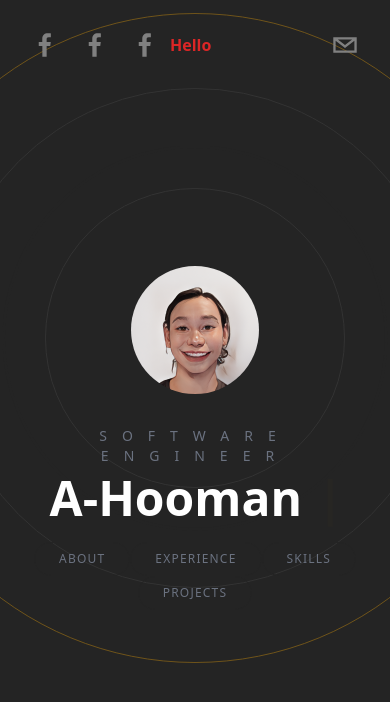
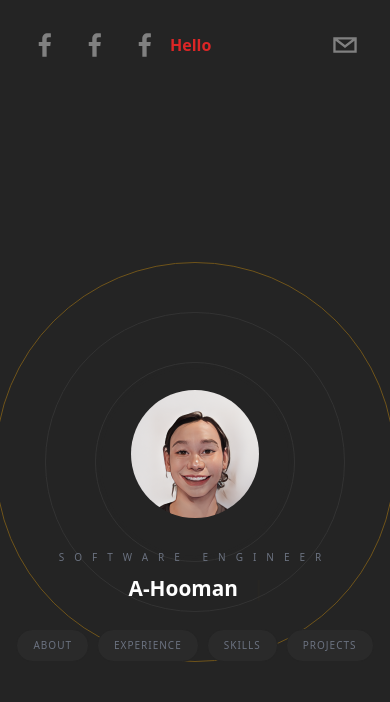
Before and after one commit to agsjorda/argie-portfolio, a Next.js app: page / in a window 390 px wide. Shown: the top 702 px of the page. Built offline with nearby package versions, Linux system fonts and the light colour scheme.

Commit message:
added about section

```diff
--- /dev/null
+++ b/components/About.tsx
@@ -0,0 +1,46 @@
+import React from "react";
+import { motion } from "framer-motion";
+import { images } from "../constants";
+import Image from "next/image";
+
+type Props = {};
+
+const About = (props: Props) => {
+	return (
+		<div
+			className="flex flex-col relative h-screen text-center md:text-left md:flex-row max-w-7xl px-10
+		justify-evenly items-center mx-auto"
+		>
+			<h3 className="absolute top-24 uppercase tracking-[20px] text-gray-500 text-2xl">
+				About
+			</h3>
+			<motion.div
+				initial={{
+					x: -200,
+				}}
+				transition={{ duration: 1.2 }}
+				whileInView={{ x: 0, opacity: [0, 0.2, 1] }}
+			>
+				<Image
+					src={images.profile}
+					alt="image profile"
+					className=" mt-16 md:mb-0 flex-shrink-0 w-56 h-56 rounded-full object-cover
+					md:rounded-lg md:w-96 md:h-64 xl:w-[400px] xl:h-[400px]"
+				/>
+			</motion.div>
+			<div className="space-y-6 px-0 md:px-10">
+				<h4 className="text-4xl font-semibold">
+					Here is a{" "}
+					<span className="underline decoration-[#f7ab0a]/50">little</span>{" "}
+					background
+				</h4>
+				<p className="text-base">
+					I&apos;m Arthur. I love Art, Story and Technology and incorporate them
+					to create and design anything beautiful and useful stuff.
+				</p>
+			</div>
+		</div>
+	);
+};
+
+export default About;
--- a/components/BackgroundCircles.tsx
+++ b/components/BackgroundCircles.tsx
@@ -14,12 +14,12 @@ const BackgroundCircles = (props: Props) => {
 				borderRadius: ["20%", "30%", "50%", "80%", "20%"],
 			}}
 			transition={{ duration: 2.5 }}
-			className="relative flex justify-center items-center"
+			className="relative flex justify-center items-center overflow-visible"
 		>
-			<div className="absolute border border-[#333333] rounded-full h-[200px] w-[200px] mt-52 animate-ping" />
-			<div className="absolute border border-[#333333] rounded-full h-[300px] w-[300px] mt-52 " />
-			<div className="absolute border border-[#333333] rounded-full h-[500px] w-[500px] mt-52 " />
-			<div className="absolute border border-[#f7ab0a] rounded-full h-[650px] w-[650px] opacity-20 mt-52 animate-pulse " />
+			<div className="absolute border border-[#333333] rounded-full h-[100px] w-[100px] sm:h-[200px] sm:w-[200px] mt-52 animate-ping" />
+			<div className="absolute border border-[#333333] rounded-full h-[200px] w-[200px] sm:h-[300px] sm:w-[300px] mt-52 " />
+			<div className="absolute border border-[#333333] rounded-full h-[300px] w-[300px] sm:h-[500px] sm:w-[500px] mt-52 " />
+			<div className="absolute border border-[#f7ab0a] rounded-full  h-[400px] w-[400px] sm:h-[650px] sm:w-[650px] opacity-20 mt-52 animate-pulse " />
 			<div className="absolute border border-[#333333] rounded-full h-[800px] w-[800px] mt-52 animate-ping" />
 			<div />
 		</motion.div>
--- a/components/Header.tsx
+++ b/components/Header.tsx
@@ -6,7 +6,7 @@ type Props = {};
 
 const Header = (props: Props) => {
 	return (
-		<header className="sticky top-0 p-5 flex justify-between w-screen mx-auto max-w-7xl z-20 xl:items-center">
+		<header className="backdrop-opacity-5 bg-transparent sticky top-0 p-5 flex justify-between w-screen mx-auto max-w-7xl z-20 xl:items-center overflow-visible">
 			<motion.div
 				initial={{
 					x: -500,
--- a/components/Hero.tsx
+++ b/components/Hero.tsx
@@ -13,16 +13,16 @@ const Hero = (props: Props) => {
 		words: [
 			"Hi! The Name's Arthur",
 			"A-Hooman-who-loves-coffee",
-			"AndPaintWithCode",
+			"<AndPaintWithCode/>",
 		],
 		loop: true,
 		delaySpeed: 2000,
 	});
 	return (
-		<div className="h-screen flex flex-col space-y-8 items-center justify-center text-center overflow-hidden">
+		<div className="relative h-screen flex flex-col space-y-8 items-center justify-center text-center overflow-hidden">
 			<BackgroundCircles />
 			<Image
-				className="relative rounded-full h-32 w-32 mx-auto object-cover"
+				className=" rounded-full h-32 w-32 mx-auto object-cover m-0"
 				src={images.profile2}
 				alt="Picture of the author"
 				// width={500} automatically provided
@@ -30,12 +30,12 @@ const Hero = (props: Props) => {
 				// blurDataURL="data:..." automatically provided
 				// placeholder="blur" // Optional blur-up while loading
 			/>
-			<div className="z-20">
-				<h2 className="text-sm uppercase text-gray-500 pb-2 tracking-[15px]">
+			<div className=" z-20">
+				<h2 className="text-[10px] sm:text-sm uppercase text-gray-500 pb-2 tracking-[10px] sm:tracking-[15px]">
 					Software Engineer
 				</h2>
 
-				<h1 className="text-5xl lg:text-6xl font-semibold px-10">
+				<h1 className="text-[1.3rem] sm:text-4xl lg:text-6xl font-semibold px-10">
 					<span className="mr-3">{text}</span>
 					<Cursor cursorColor="#f7ab0a" />
 				</h1>
--- /dev/null
+++ b/components/WorkExperience.tsx
@@ -0,0 +1,9 @@
+import React from "react";
+
+type Props = {};
+
+const WorkExperience = (props: Props) => {
+	return <div className="h-screen">WorkExperience</div>;
+};
+
+export default WorkExperience;
--- a/pages/index.tsx
+++ b/pages/index.tsx
@@ -3,24 +3,41 @@ import Head from "next/head";
 
 import Header from "../components/Header";
 import Hero from "@/components/Hero";
+import About from "@/components/About";
+import WorkExperience from "@/components/WorkExperience";
 
 const inter = Inter({ subsets: ["latin"] });
 
 export default function Home() {
 	return (
-		<div className="bg-[rgb(36,36,36)] text-white h-screen snap-y snap-mandatory overflow-scroll z-0">
+		<div
+			className="bg-[rgb(36,36,36)] text-white h-screen snap-y snap-mandatory
+		  scroll-smooth scroll-py-44 overflow-scroll z-0 transition-all delay-1500"
+		>
+			{/* Header */}
 			<Head>
 				<title>Arthur&apos;s Portfolio</title>
 			</Head>
 
-			{/* Header */}
 			<Header />
-			<section id="hero" className="snap-center">
+			<section
+				id="hero"
+				className="snap-start snap-normal scroll-smooth duration-1000 ease-in-out"
+			>
 				<Hero />
 			</section>
-			{/* Hero */}
-			{/* About */}
-			{/* Experience */}
+			<section
+				id="about"
+				className="snap-center snap-normal scroll-smooth duration-1000 ease-in-out"
+			>
+				<About />
+			</section>
+			<section
+				id="experience"
+				className="snap-center snap-normal scroll-smooth duration-1000 ease-in-out"
+			>
+				<WorkExperience />
+			</section>
 			{/* Skills */}
 			{/* Projects */}
 			{/* Contact Me */}
--- a/styles/globals.css
+++ b/styles/globals.css
@@ -4,6 +4,6 @@
 
 @layer components {
   .heroButton {
-    @apply px-6 py-2 border border-[#242424] rounded-full uppercase text-xs tracking-widest text-gray-500 transition-all hover:border-[#f7ab0a]/40 hover:text-[#f7ab0a]/40
+    @apply px-4 py-2 mx-1 my-1 border bg-[#2a2a2a] md:bg-[rgba(78,77,77,0.1)] border-[#242424] rounded-full uppercase text-[10px] sm:text-xs tracking-widest text-gray-500 transition-all hover:border-[#f7ab0a]/40 hover:text-[#f7ab0a]/40
   }
 }
```
Also changed, not shown: public/assets/profile.png.
